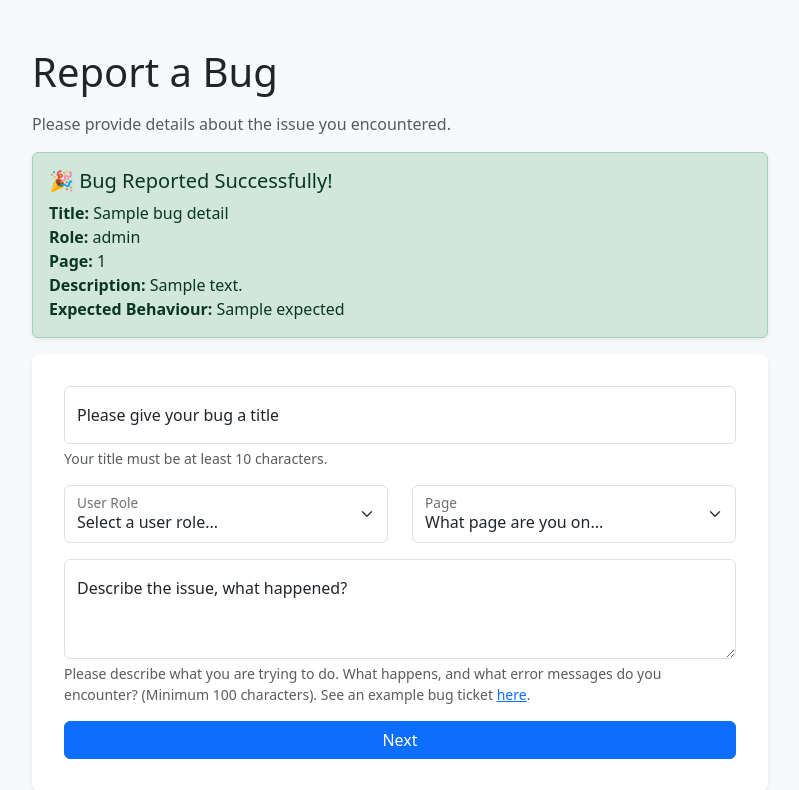
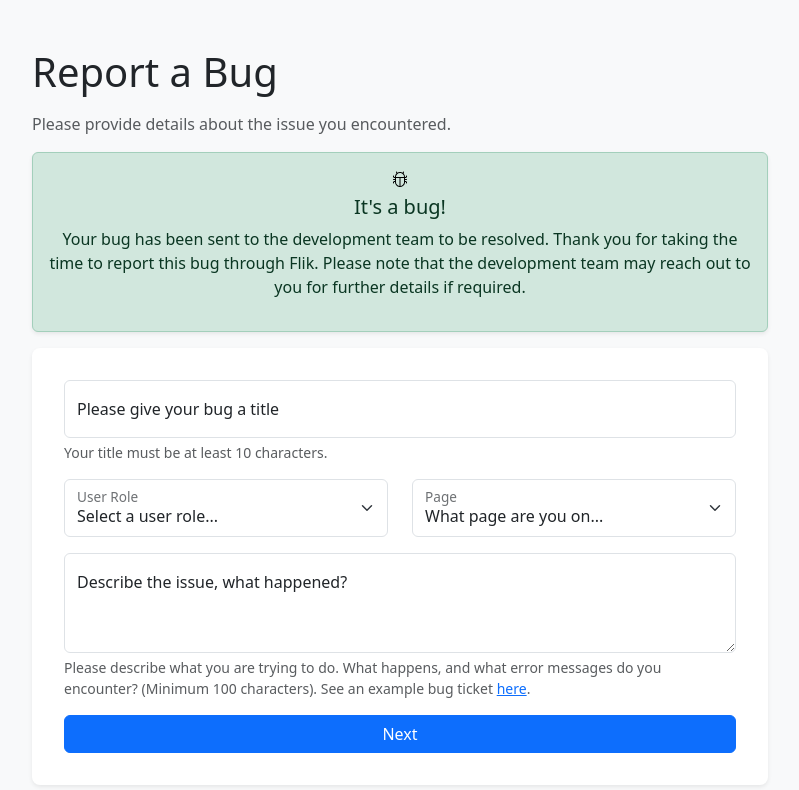
Before and after one commit to uol-feps-soc-comp3932-project-2425/synoptic-project-nwoodham72, a Flask app: template flik-foundation/app/templates/raise_bug.html in a window 1280 px wide. Shown: the part 56-846 px from the top of the page, without its empty margins (240-1039 px from the left). Run offline with Flask 3, Linux system fonts and the light colour scheme; tables that the repository leaves empty hold one stand-in row (values such as "Sample post"); the template is opened without the code that fills it: values that come from a table or form of the project are taken from there, most other values are stand-ins (such as "Sample title", 1, 10 or a date in 2020); parts of the project's set-up code (start-up, migrations or seed data) failed here and were passed over.

Commit message:
feat: added bug icon on successful send

```diff
--- a/flik-foundation/app/templates/raise_bug.html
+++ b/flik-foundation/app/templates/raise_bug.html
@@ -39,13 +39,13 @@
   <p class="text-muted">Please provide details about the issue you encountered.</p>
 
   {% if bug_details %}
-  <div class="alert alert-success shadow-sm">
-      <h5 class="alert-heading">🎉 Bug Reported Successfully!</h5>
-      <strong>Title:</strong> {{ bug_details.title }}<br>
-      <strong>Role:</strong> {{ bug_details.role }}<br>
-      <strong>Page:</strong> {{ bug_details.page }}<br>
-      <strong>Description:</strong> {{ bug_details.description }}<br>
-      <strong>Expected Behaviour:</strong> {{ bug_details.expected }}
+  <div class="alert alert-success shadow-sm text-center">
+    <img src="/static/images/bug.png" alt="Flik Logo" class="img-fluid mb-2" style="max-width: 50px;"> <!-- Bootstrap 5.2 images (https://icons.getbootstrap.com/) -->
+    <h5 class="alert-heading">It's a bug!</h5>
+    <p>
+      Your bug has been sent to the development team to be resolved. Thank you for taking the time to report this bug through Flik.
+      Please note that the development team may reach out to you for further details if required.
+    </p>
   </div>
   {% endif %}
 
```
Also changed, not shown: flik-foundation/app/static/images/bug.png (added).
